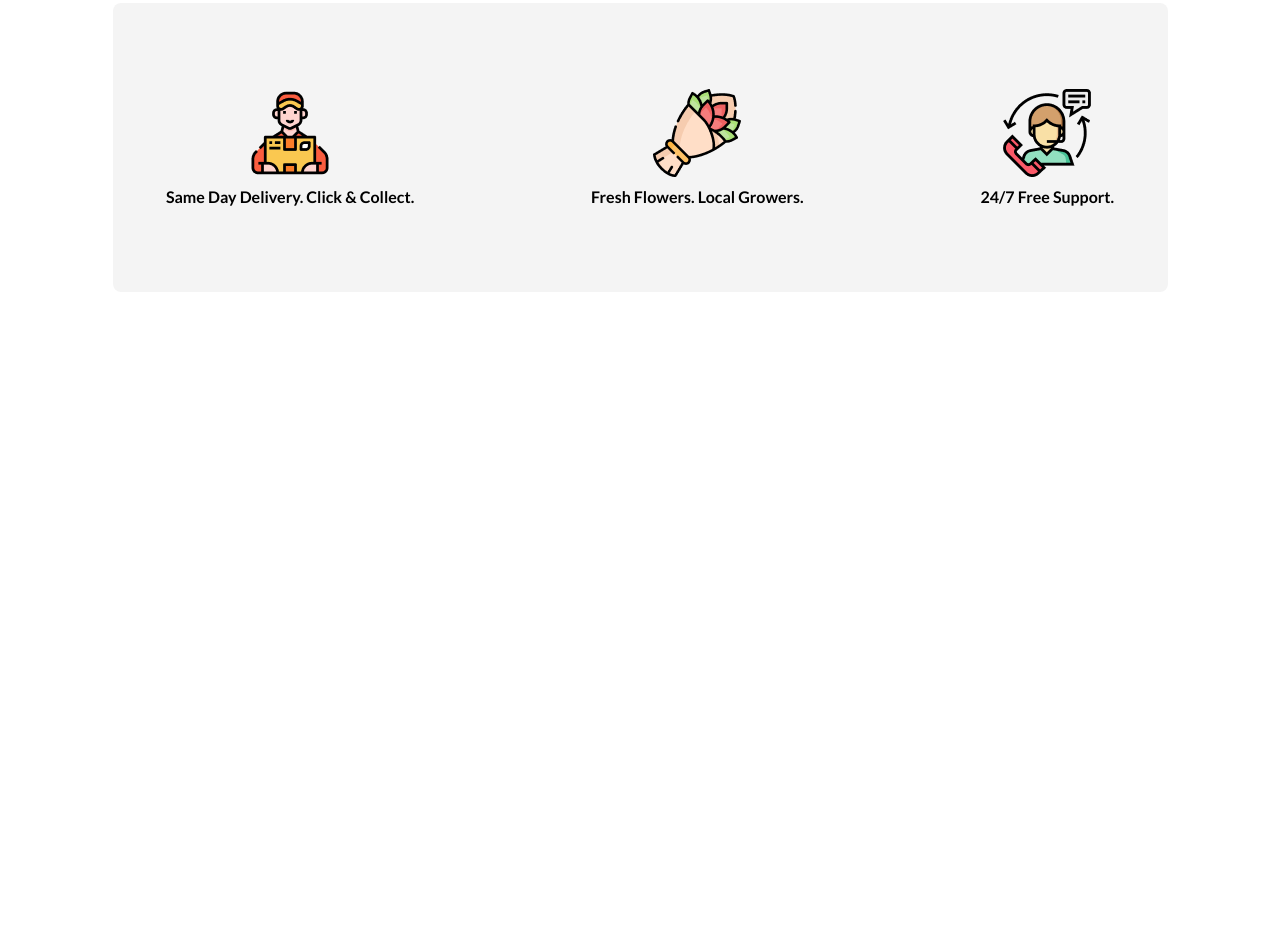
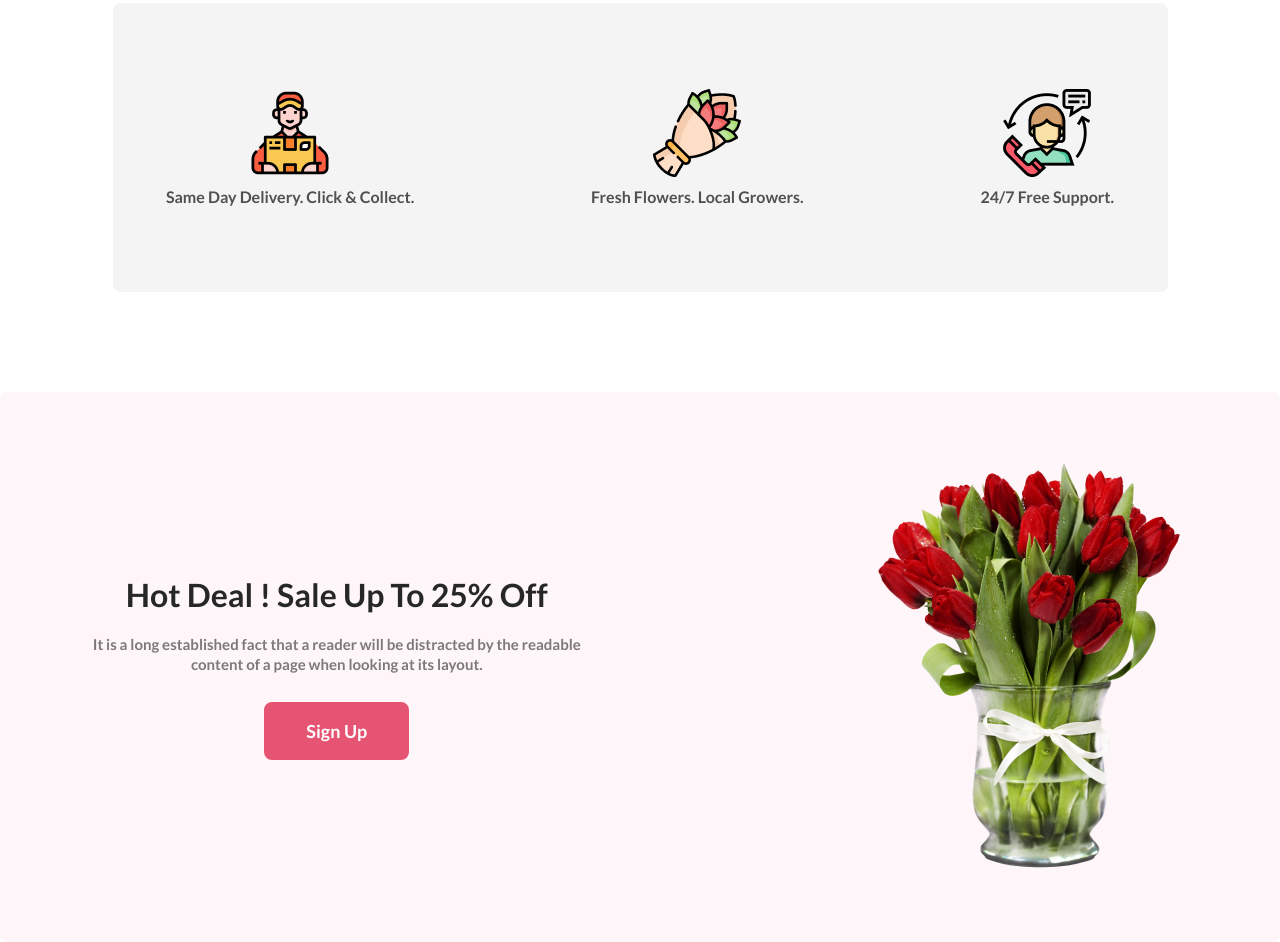
Before and after one commit to Mohammadarifcoding/1st-assignment-project, a plain HTML site: page index.html in a window 1280 px wide. Shown: the part 1447-2389 px from the top of the page. Before the commit the page ends 1839 px from the top, so only its background shows below. Drawn offline with Linux system fonts and the light colour scheme.

Commit message:
the hot deal section added

```diff
--- a/index.html
+++ b/index.html
@@ -26,15 +26,19 @@
           using Lorem Ipsum is that it has a more-or-less normal distribution of
           letters.
         </p>
-        <button class="header-text-button">Shop Now</button>
+        <button class="primary-btn">Shop Now</button>
       </div>
       <img src="image/pngwing 10.png" alt="header picture" />
       <!-- The contents under header -->
     </header>
     <!-- Header section started-->
 
+
     <!-- main part started -->
     <main class="main-part">
+
+
+
       <!-- Featured flower started -->
       <section class="featured-flower-part">
         <h2 class="featured-title">Our Featured Flowers</h2>
@@ -58,6 +62,9 @@
         </div>
       </section>
       <!-- Featured flower finished-->
+
+
+
       <!-- Service started -->
       <section class="service">
         <div class="service-1">
@@ -74,6 +81,21 @@
         </div>
       </section>
       <!-- Service finished -->
+
+
+
+
+      <!-- Deal section started -->
+      <section class="deal">
+        <div class="deal-text">
+            <h2 class="deal-title">Hot Deal ! Sale Up To 25% Off</h2>
+            <p class="deal-description">It is a long established fact that a reader will be distracted by the readable content of a page when looking at its layout.</p>
+            <button class="primary-btn deal-btn">Sign Up</button>
+        </div>
+        <img src="image/pngwing 8.png" alt="">
+      </section>
+
+      <!-- Deal section finished -->
     </main>
     <!-- main part finished -->
   </body>
--- a/style.css
+++ b/style.css
@@ -4,6 +4,18 @@
   font-family: "Lato", sans-serif;
   box-sizing: border-box;
 }
+.primary-btn {
+  color: #fff;
+  font-size: 18px;
+  font-weight: 700;
+  padding: 16px 40px;
+  border-radius: 8px;
+  background-color: #e55473;
+  border: 2px solid #e55473;
+}
+.primary-btn:hover {
+    background-color: #c92a4d;
+  }
 /* Header section design started */
 .header-section {
   background: rgba(229, 84, 115, 0.1);
@@ -29,18 +41,8 @@
   line-height: 30px;
   margin-bottom: 32px;
 }
-.header-text-button {
-  color: #fff;
-  font-size: 18px;
-  font-weight: 700;
-  padding: 16px 40px;
-  border-radius: 8px;
-  background-color: #e55473;
-  border: 2px solid #e55473;
-}
-.header-text-button:hover {
-  background-color: #c92a4d;
-}
+
+
 /* Header section design finished*/
 
 /* Featured flower started */
@@ -115,14 +117,53 @@
   align-items: center;
   gap: 70px;
 }
-.service-1{
-    padding:86px 0px 86px 0px
+.service-1 {
+  padding: 86px 0px 86px 0px;
 }
-.service-1 img{
-    display: block;
-    margin: 0 auto;
+.service-1 img {
+  display: block;
+  margin: 0 auto;
 }
-.service-tag{
-    margin-top: 10px;
+.service-tag {
+  margin-top: 10px;
+  color: rgba(39, 39, 39, 0.8);
 }
 /* Service style finished */
+/* Deal section started */
+.deal {
+  width: 100%;
+  border-radius: 8px;
+  background: rgba(229, 84, 115, 0.05);
+  display: flex;
+  justify-content: space-around;
+  align-items: center;
+  height:550px;
+  gap: 110px;
+}
+.deal-text{
+    width: 495px;
+}
+
+.deal-title {
+  color: #272727;
+  font-size: 32px;
+  font-weight: 1000;
+  text-align: center;
+  margin-bottom: 20px;
+
+}
+.deal-description{
+    color: rgba(39, 39, 39, 0.60);
+text-align: center;
+font-family: Lato;
+font-size: 15px;
+line-height: 20px;
+margin-bottom: 28px;
+
+}
+.deal-btn{
+    margin: 0 auto;
+    display: block;
+}
+
+/* Deal section finished */
```
